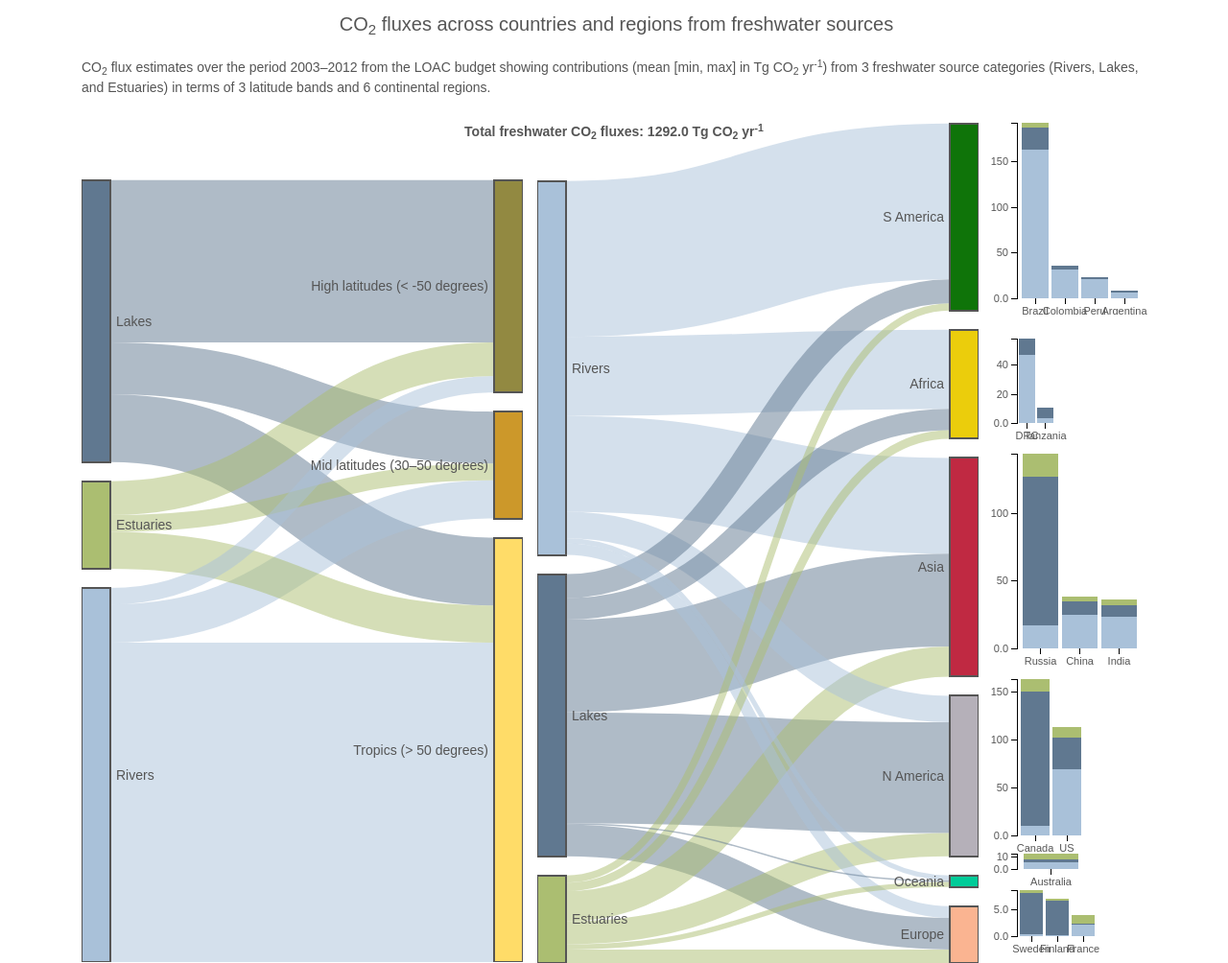
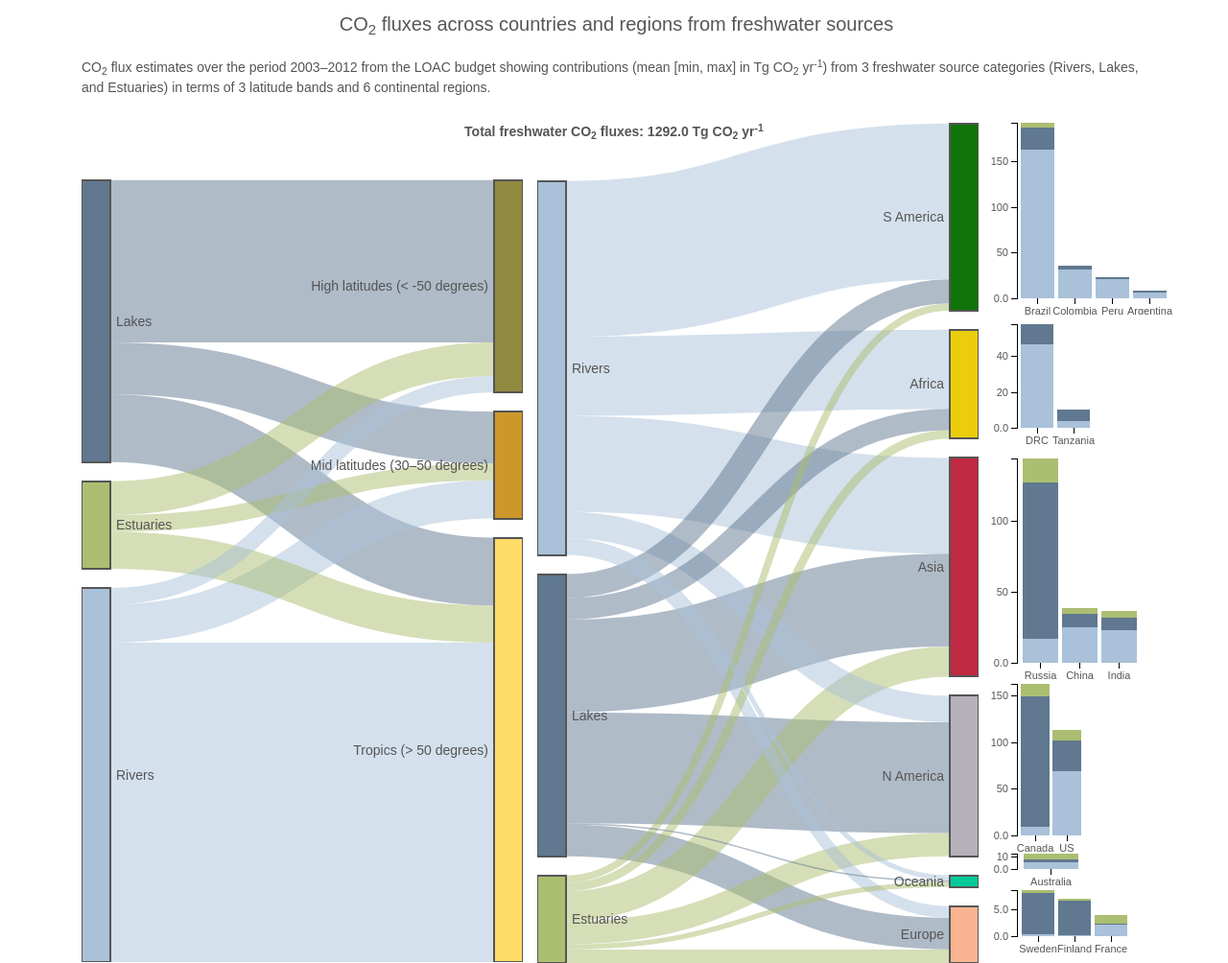
Before and after one commit to KatiRG/C-CASCADES, a plain HTML site: page index.html in a window 1280 px wide. Shown: the top 1004 px of the page at 96% size. Drawn offline with nearby package versions, Linux system fonts and the light colour scheme.

Commit message:
stacked bars with updated data files

```diff
--- a/index.html
+++ b/index.html
@@ -71,12 +71,12 @@
         makeSankey("#chart1", jsonFile1, 1);
         makeSankey("#chart2", jsonFile2, 2);
 
-        makeStackedBar("#stackedbar_SA", "data/LOAC_budget_TgCyr181113_stackedbar_SAmer.csv", 225, 190);
-        makeStackedBar("#stackedbar_Africa", "data/LOAC_budget_TgCyr181113_stackedbar_Africa.csv", 130, 100);
-        makeStackedBar("#stackedbar_Asia", "data/LOAC_budget_TgCyr181113_stackedbar_Asia.csv", 235, 190);
-        makeStackedBar("#stackedbar_NAmer", "data/LOAC_budget_TgCyr181113_stackedbar_NAmer.csv", 195, 130);
+        makeStackedBar("#stackedbar_SA", "data/LOAC_budget_TgCyr181113_stackedbar_SAmer.csv", 225, 220);
+        makeStackedBar("#stackedbar_Africa", "data/LOAC_budget_TgCyr181113_stackedbar_Africa.csv", 135, 140);
+        makeStackedBar("#stackedbar_Asia", "data/LOAC_budget_TgCyr181113_stackedbar_Asia.csv", 245, 190);
+        makeStackedBar("#stackedbar_NAmer", "data/LOAC_budget_TgCyr181113_stackedbar_NAmer.csv", 180, 130);
         makeStackedBar("#stackedbar_Oceania", "data/LOAC_budget_TgCyr181113_stackedbar_Oceania.csv", 35, 130);
-        makeStackedBar("#stackedbar_Europe", "data/LOAC_budget_TgCyr181113_stackedbar_Europe.csv", 70, 145);
+        makeStackedBar("#stackedbar_Europe", "data/LOAC_budget_TgCyr181113_stackedbar_Europe.csv", 70, 180);
 
         function makeStackedBar(chart_id, fname, h, w) {
 	        // tooltip div
@@ -88,9 +88,9 @@
 
 		    var top_dict = {
 		    	"#stackedbar_SA": 25,
-		    	"#stackedbar_Africa": 25,
+		    	"#stackedbar_Africa": 10,
 		    	"#stackedbar_Asia": 15,
-		    	"#stackedbar_NAmer": 15,
+		    	"#stackedbar_NAmer": 5,
 		    	"#stackedbar_Oceania": 2,
 		    	"#stackedbar_Europe": 5
 		    }
```
